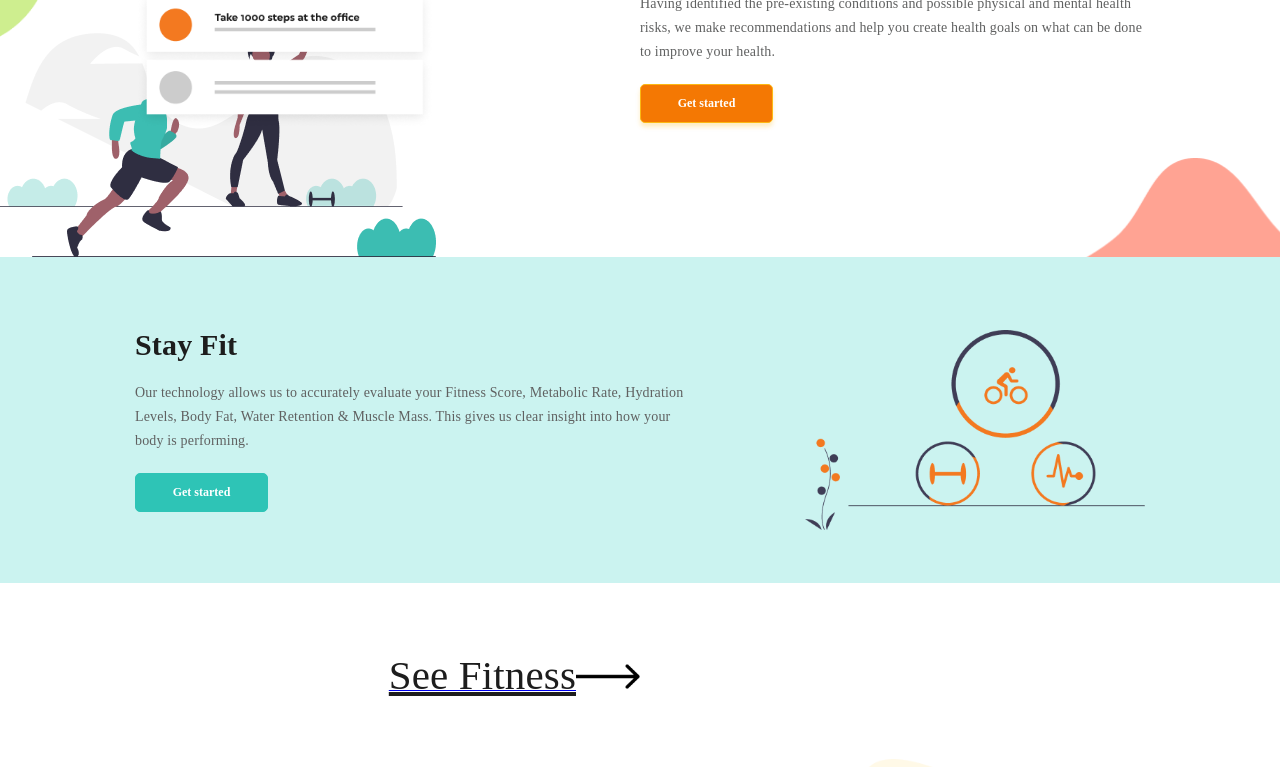
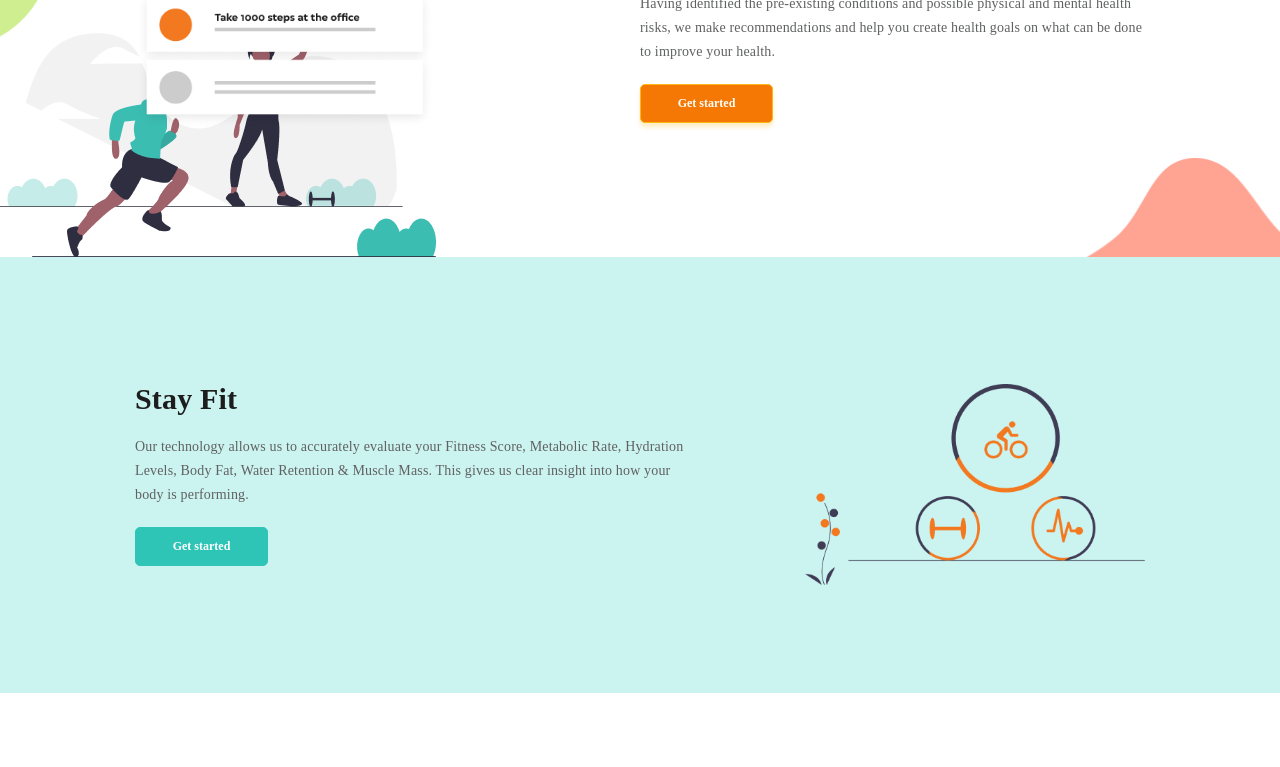
Before and after one commit to Kaeyz/react-app, a React (Create React App) app: page /wellness/individual/fitness in a window 1280 px wide. Shown: the part 1267-2034 px from the top of the page. Built offline with nearby package versions, Linux system fonts and the light colour scheme.

Commit message:
ADD: recomendation component completed

```diff
--- a/src/components/wellness/individual/HealthTrackCard.js
+++ b/src/components/wellness/individual/HealthTrackCard.js
@@ -12,6 +12,7 @@ const Wrapper = styled.div`
     align-items: center;
     justify-content: space-between;
     flex-wrap: wrap;
+    min-height: 35rem;
   }
   .trackInfo {
     margin: 2rem 0;
```
